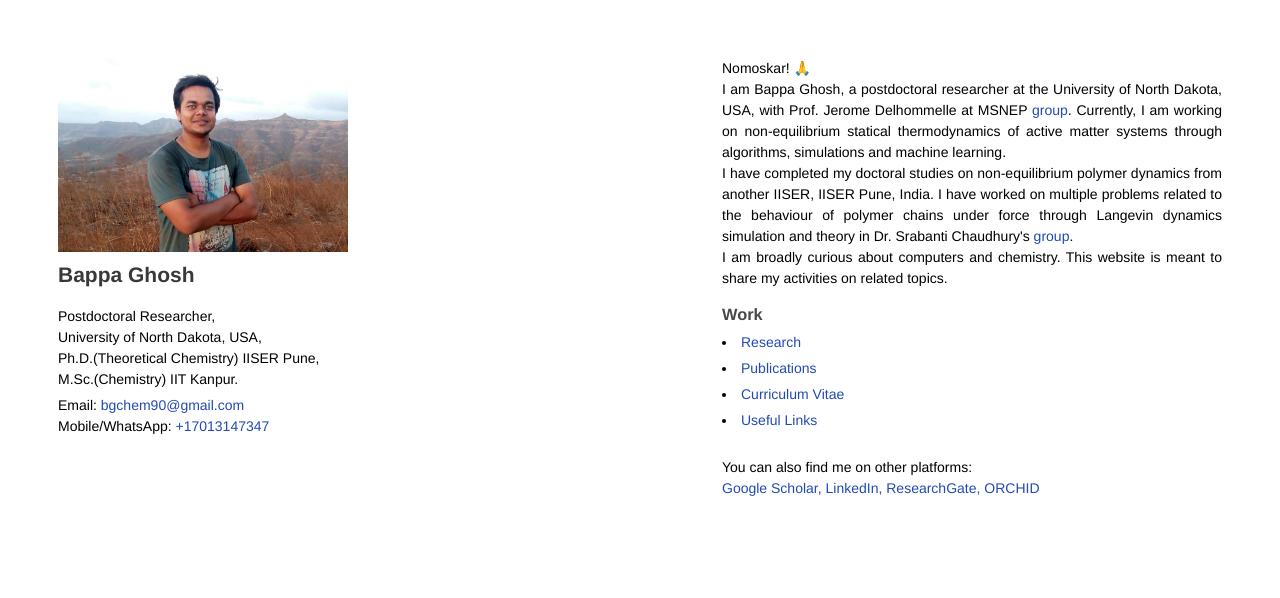
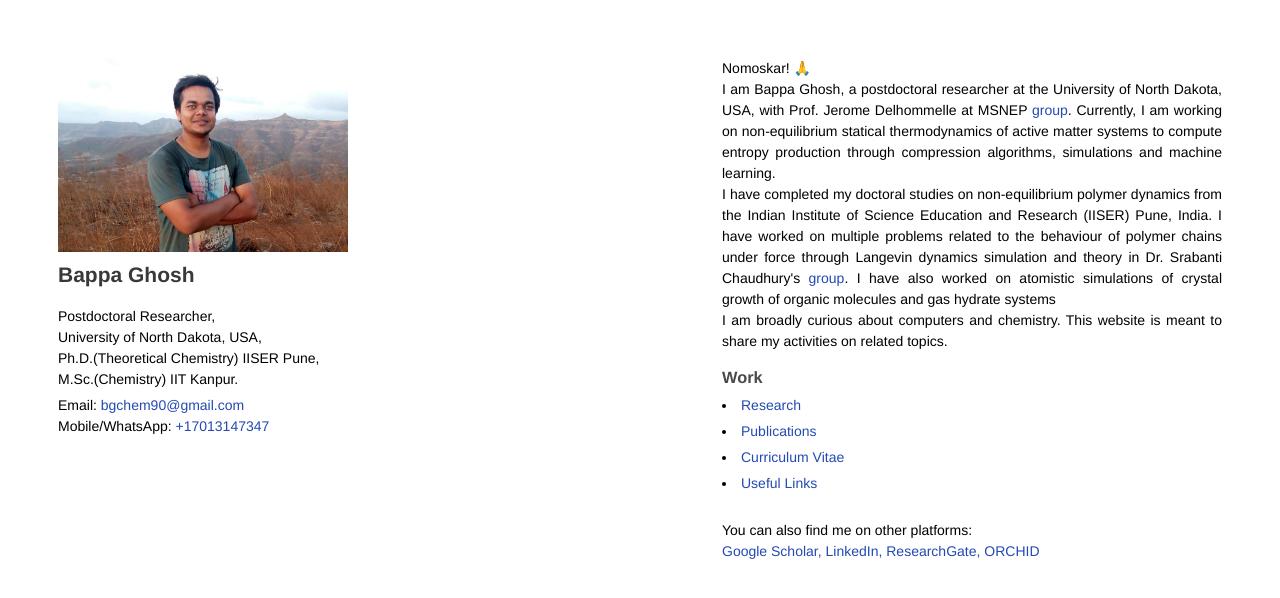
Before and after one commit to omegabappa/omegabappa.github.io, a plain HTML site: page index.html in a window 1280 px wide. Drawn offline with Linux system fonts and the light colour scheme; a web font is replaced by a local one.

Commit message:
Update index.html

```diff
--- a/index.html
+++ b/index.html
@@ -40,9 +40,9 @@
 	<section>
 		<p>
 Nomoskar! &#x1f64f; <br>
-I am Bappa Ghosh, a postdoctoral researcher at the University of North Dakota, USA, with Prof. Jerome Delhommelle at MSNEP <a href="https://themsnepgroup.github.io/">group</a>. Currently, I am working on non-equilibrium statical thermodynamics of active matter systems through algorithms, simulations and machine learning.<br>
+I am Bappa Ghosh, a postdoctoral researcher at the University of North Dakota, USA, with Prof. Jerome Delhommelle at MSNEP <a href="https://themsnepgroup.github.io/">group</a>. Currently, I am working on non-equilibrium statical thermodynamics of active matter systems to compute entropy production through compression algorithms, simulations and machine learning.<br>
 
-I have completed my doctoral studies on non-equilibrium polymer dynamics from another IISER, IISER Pune, India. I have worked on multiple problems related to the behaviour of polymer chains under force through Langevin dynamics simulation and theory in Dr. Srabanti Chaudhury's<a href="https://sites.google.com/site/srabantic01/"> group</a>.<br> I am broadly curious about computers and chemistry. This website is meant to share my activities on related topics.
+I have completed my doctoral studies on non-equilibrium polymer dynamics from the Indian Institute of Science Education and Research (IISER) Pune, India. I have worked on multiple problems related to the behaviour of polymer chains under force through Langevin dynamics simulation and theory in Dr. Srabanti Chaudhury's<a href="https://sites.google.com/site/srabantic01/"> group</a>. I have also worked on atomistic simulations of crystal growth of organic molecules and gas hydrate systems <br> I am broadly curious about computers and chemistry. This website is meant to share my activities on related topics.
 </p>
 <h3> Work </h3>
 <p></p>
```
